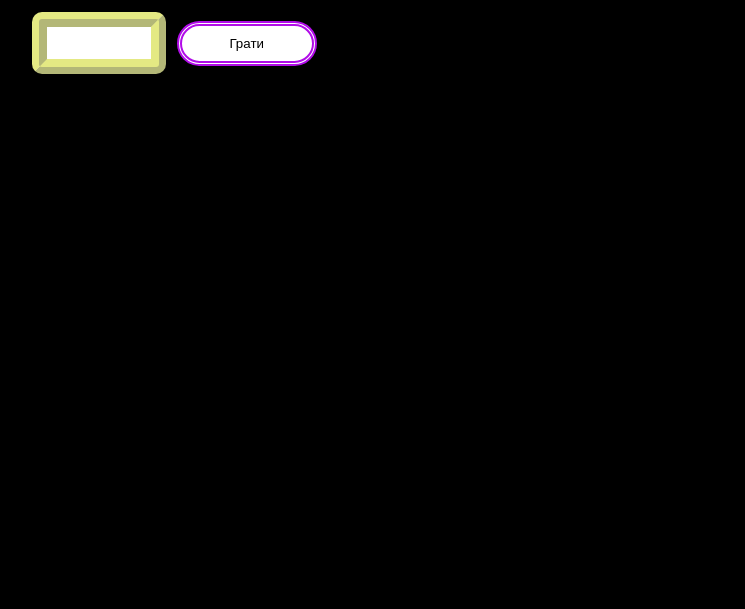
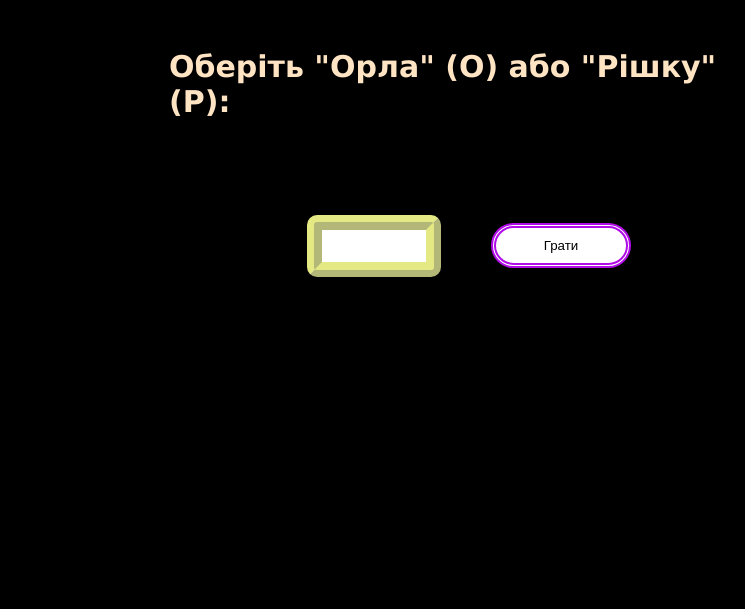
Before and after one commit to Antonio-DevOps/Game_Heads-or-Tails-Game, a plain HTML site: page index.html in a window 1280 px wide. Shown: the part 191-800 px from the top of the page, without its empty margins (171-916 px from the left). Drawn offline with Linux system fonts and the light colour scheme; a web font is replaced by a local one.

Commit message:
Update main.css
Signed-off-by: Antonio <shtelma1994@gmail.com>

```diff
--- a/main.css
+++ b/main.css
@@ -2,23 +2,24 @@ body{
     background-color: black;
     position: relative;
     font-family:RubikDoodleTriangles, Geneva, Tahoma, sans-serif;
-    /* display: flex;
+    display: flex;
     justify-content: center;
-    align-items: center; */
+    align-items: center;
 }
 h3{
     font-family:'Sevillana', Times, serif
 }
 .container{
-    width: 500px;
+    width: 650px;
     height: 500px;
     color: bisque;
     font-size: 30px;
     font-weight: bolder;
     align-items: center;
-    display: block;
-    position: absolute;
-    right: 45%;
+    display: flex;
+    justify-content: center;
+    align-items: center;
+    flex-wrap: wrap;
 }
 input{
     width: 100px;
@@ -29,6 +30,12 @@ input{
     -ms-border-radius: 10px;
     -o-border-radius: 10px;
     border: 4mm ridge rgba(211, 220, 50, .6);
+    margin-right: 50px;
+}
+.bottonPart{
+    display: flex;
+    justify-content: space-between;
+    align-items: center;
 }
 .gametitle{
     width: 600px;
```
